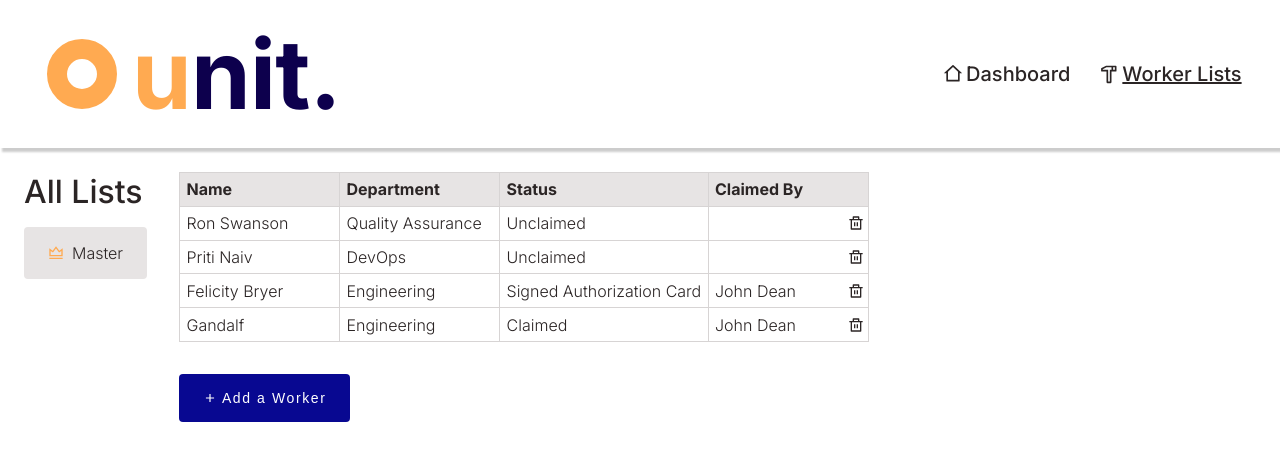
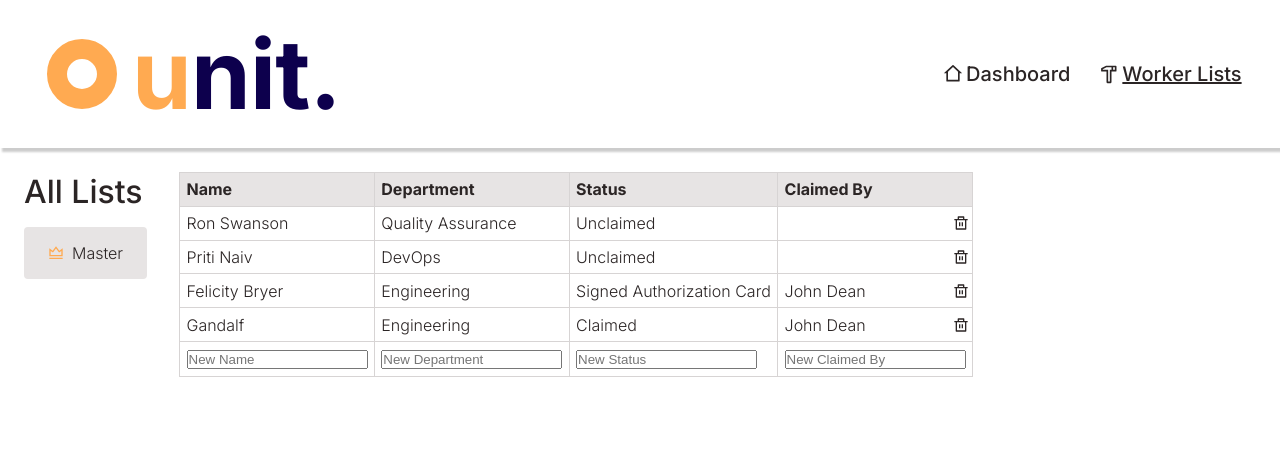
Before and after one commit to anoeticbeaver312/development, a Next.js app: page /workers in a window 1280 px wide. Both pictures are taken after a click on the button "Add a Worker". Shown: the top 460 px of the page. Built offline with nearby package versions, Linux system fonts and the light colour scheme.

Commit message:
feat: logic for adding and removing

```diff
--- a/components/input/Button/index.tsx
+++ b/components/input/Button/index.tsx
@@ -4,11 +4,12 @@ interface ButtonProps {
   text: string;
   type: "normal";
   icon?: React.ReactElement;
+  handleOnClick: () => void;
 }
 
 function Button(props: ButtonProps) {
   return (
-    <button className={`${styles.button} ${styles[props.type]}`}>
+    <button className={`${styles.button} ${styles[props.type]}`} onClick={props.handleOnClick}>
       {props.icon}
       {props.text}
     </button>
--- a/components/layout/Table/Table.module.css
+++ b/components/layout/Table/Table.module.css
@@ -30,4 +30,6 @@
   right: 0.2rem;
   top: 50%;
   transform: translateY(-50%);
+
+  cursor: pointer;
 }
--- a/components/layout/Table/index.tsx
+++ b/components/layout/Table/index.tsx
@@ -1,5 +1,8 @@
 import styles from "./Table.module.css";
 import * as ri from "react-icons/ri";
+import Flex from "../Flex";
+import Button from "../../input/Button";
+import { useEffect, useState } from "react";
 
 interface TableProps {
   // the headers of the table
@@ -10,10 +13,34 @@ interface TableProps {
   handleDeleteRow: (rowIndex: number) => void;
   // handle adding a row to the data
   handleAddRow: (newRowData: Array<string>) => void;
+  // text to display in the button for adding a row
+  addRowText: string
 }
 
 function Table(props: TableProps) {
+  const [newRowOpen, setNewRowOpen] = useState(false);
+  const [newRow, setNewRow] = useState<Array<string>>([])
+
+  const updateNewRow = (newValue: string, atIndex: number) => {
+    const prevRow = Array.from(newRow);
+    prevRow[atIndex] = newValue;
+    setNewRow(prevRow);
+  }
+
+  const addRow = (event: React.KeyboardEvent<HTMLTableRowElement>) => {
+    if (event.key === "Enter") {
+      event.preventDefault();
+      props.handleAddRow(newRow);
+      setNewRowOpen(false);
+    }
+  }
+
+  useEffect(() => {
+    setNewRow(props.data.map(_ => ""))
+  }, [props.data])
+
   return (
+    <Flex direction="column" gap="gapMedium">
       <table className={styles.table}>
         <thead>
           <tr>
@@ -24,8 +51,11 @@ function Table(props: TableProps) {
           {props.data.map((row: Array<string>, i: number) => <tr key={i}>
             {row.map((datum: string, index: number) => <td key={row.length + (row.length * i + index)}>{datum} {index === row.length - 1 ? <ri.RiDeleteBinLine className={styles.delete} onClick={() => props.handleDeleteRow(i)} /> : null}</td>)}
           </tr>)}
+          {newRowOpen ? <tr onKeyDown={event => addRow(event)}>{props.data.length > 0 ? props.data[0].map((_, i: number) => <td><input value={newRow[i]} placeholder={`New ${props.headers[i]}`} type="text" onChange={event => updateNewRow(event.target.value, i)} /></td>) : null}</tr> : null}
         </tbody>
       </table >
+      {!newRowOpen ? <Button text={props.addRowText} type="normal" icon={<ri.RiAddLine />} handleOnClick={() => setNewRowOpen(true)} /> : null}
+    </Flex>
   )
 }
 
--- a/pages/workers/index.tsx
+++ b/pages/workers/index.tsx
@@ -1,11 +1,9 @@
 import { useEffect, useState } from "react";
-import Button from "../../components/input/Button";
 import Flex from "../../components/layout/Flex";
 import Table from "../../components/layout/Table";
 import DefaultHead from "../../components/page-elements/DefaultHead";
 import Header from "../../components/page-elements/Header";
 import WorkerListMenu from "../../components/page-elements/WorkerListMenu";
-import * as ri from "react-icons/ri";
 
 export default function Workers() {
   const [workers, setWorkers] = useState<Array<Array<string>>>([])
@@ -16,8 +14,17 @@ export default function Workers() {
     setWorkers(prevWorkers => prevWorkers.filter((_, i: number) => i !== index));
   }
 
+  const handleAddRow = (newData: Array<string>) => {
+    const newDataIsEmpty = newData.reduce((prev, curr) => curr === "" && prev, true);
+    if (newDataIsEmpty) {
+      return;
+    }
+    const oldWorkers = Array.from(workers);
+    oldWorkers.push(newData);
+    setWorkers(oldWorkers);
+  }
+
   useEffect(() => {
-    console.log("Resetting workers")
     setWorkers([
       ["Ron Swanson", "Quality Assurance", "Unclaimed", ""],
       ["Priti Naiv", "DevOps", "Unclaimed", ""],
@@ -33,8 +40,7 @@ export default function Workers() {
       <Flex gap="gapLarge" padding>
         <WorkerListMenu lists={["Master"]} />
         <Flex direction="column" gap="gapLarge">
-          <Table headers={headers} data={workers} handleDeleteRow={handleDeleteRow} handleAddRow={(data) => console.log("Adding")} />
-          <Button text="Add a Worker" type="normal" icon={<ri.RiAddLine />} />
+          <Table headers={headers} data={workers} handleDeleteRow={handleDeleteRow} handleAddRow={handleAddRow} addRowText="Add a Worker" />
         </Flex>
       </Flex>
     </div>
```
Lines whose indentation alone changed are shown as unchanged.
